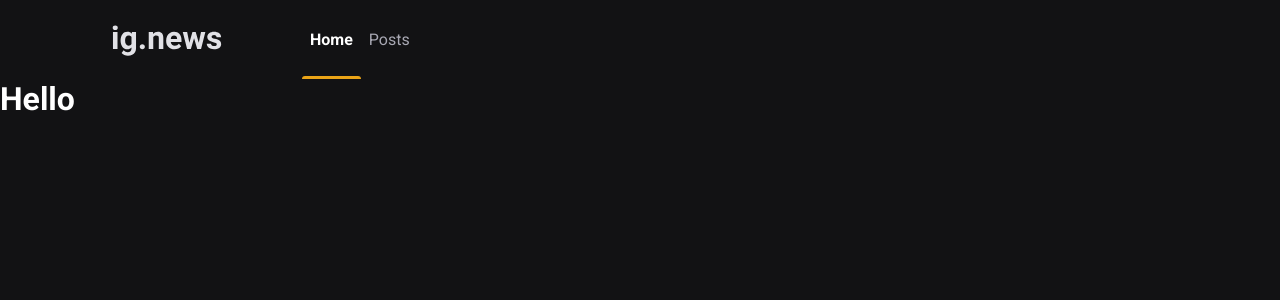
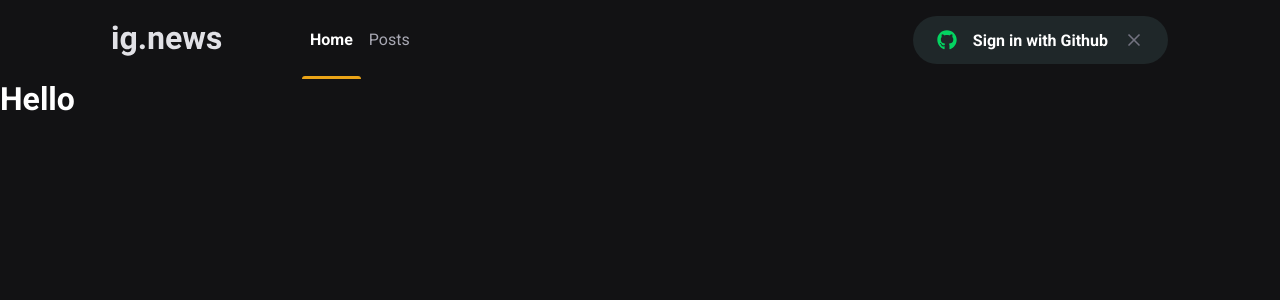
Before and after one commit to ngdevsousa/ignews, a Next.js app: page / in a window 1280 px wide. Shown: the top 300 px of the page. Built offline with nearby package versions, Linux system fonts and the light colour scheme.

Commit message:
Add SignInButton Component

```diff
--- a/package.json
+++ b/package.json
@@ -11,6 +11,7 @@
     "next": "10.0.9",
     "react": "17.0.2",
     "react-dom": "17.0.2",
+    "react-icons": "^4.2.0",
     "sass": "^1.32.8"
   },
   "devDependencies": {
--- a/src/components/Header/index.tsx
+++ b/src/components/Header/index.tsx
@@ -1,3 +1,4 @@
+import { SignInButton } from "../SignInButton"
 import styles from "./styles.module.scss"
 
 export function Header(){
@@ -10,6 +11,7 @@
           <a href="" className={styles.active}>Home</a>
           <a href="">Posts</a>
         </nav>
+        <SignInButton/>
       </div>
     </header>
   )
--- a/src/components/Header/styles.module.scss
+++ b/src/components/Header/styles.module.scss
@@ -45,4 +45,8 @@
       }
     }
   }
+
+  button {
+    margin-left: auto;
+  }
 }
--- /dev/null
+++ b/src/components/SignInButton/index.tsx
@@ -0,0 +1,19 @@
+import { FaGithub } from "react-icons/fa";
+import { FiX } from "react-icons/fi"
+import styles from "./styles.module.scss";
+
+export function SignInButton() {
+  const isLoggedIn = true;
+  return isLoggedIn ? (
+    <button type="button" className={styles.signInButton}>
+      <FaGithub color="#04d361" />
+      Sign in with Github
+      <FiX color="#737380" className={styles.closeIcon}/>
+    </button>
+  ) : (
+    <button type="button" className={styles.signInButton}>
+      <FaGithub color="#eba417" />
+      Sign in with Github
+    </button>
+  );
+}
--- /dev/null
+++ b/src/components/SignInButton/styles.module.scss
@@ -0,0 +1,33 @@
+.signInButton {
+  height: 3rem;
+  border-radius: 3rem;
+  background: var(--gray-850);
+  border: 0;
+  padding: 0 1.5rem;
+
+  display: flex;
+  align-items: center;
+  justify-content: center;
+
+  color: var(--white);
+  font-weight: bold;
+
+  svg {
+    width: 20px;
+    height: 20px;
+  }
+
+  svg:first-child {
+    margin-right: 1rem;
+  }
+
+  svg.closeIcon {
+    margin-left: 1rem;
+  }
+
+  transition: filter 0.2s;
+
+  &:hover {
+    filter: brightness(0.8);
+  }
+}
--- a/src/styles/global.scss
+++ b/src/styles/global.scss
@@ -8,6 +8,8 @@
   --white: #ffffff;
   --gray-50: #e1e1e6;
   --gray-300: #a8a8b3;
+  --gray-800: #29292e;
+  --gray-850: #1f2729;
   --gray-900: #121214;
   --cyan-500: #61dafb;
   --yellow-500: #eba417;
```
Also changed, not shown: 1 other file (tests, documents, lock files or other folders).
